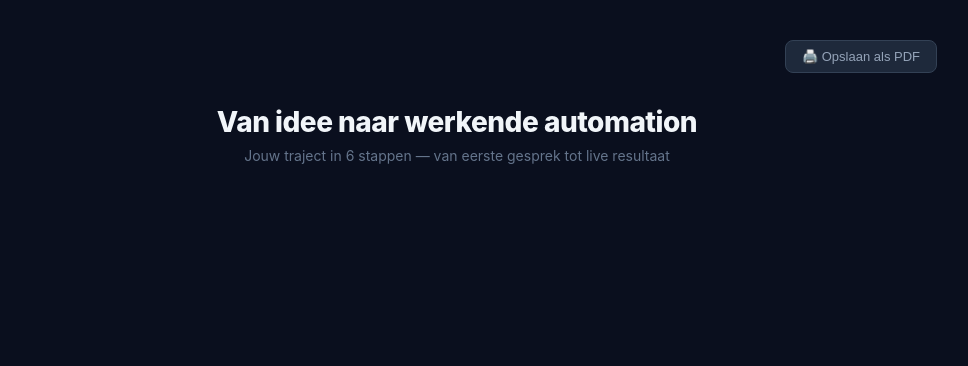
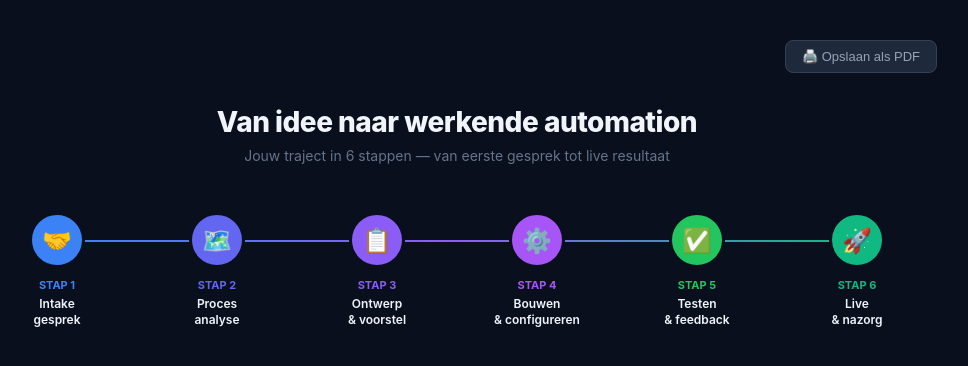
Before and after one commit to Jeremiahfrom/6-step-workflow-automation-plan, a plain HTML site: page stappenplan.html in a window 1280 px wide. Shown: the whole page, without its empty margins (183-1151 px from the left). Drawn offline with Linux system fonts and the light colour scheme.

Commit message:
feat: add timeline component with 6 phases

```diff
--- a/stappenplan.html
+++ b/stappenplan.html
@@ -62,6 +62,78 @@
       .toolbar, .progress-controls { display: none !important; }
       .detail-panel { display: grid !important; break-inside: avoid; }
     }
+
+    /* ── Timeline ─────────────────────────────────── */
+    .timeline {
+      position: relative;
+      display: flex;
+      justify-content: space-between;
+      align-items: flex-start;
+      margin-bottom: 32px;
+    }
+
+    .timeline::before {
+      content: '';
+      position: absolute;
+      top: 28px;
+      left: calc(100% / 12);
+      right: calc(100% / 12);
+      height: 2px;
+      background: linear-gradient(to right, var(--c1), var(--c3), var(--c6));
+      z-index: 0;
+    }
+
+    .phase {
+      flex: 1;
+      display: flex;
+      flex-direction: column;
+      align-items: center;
+      cursor: pointer;
+      z-index: 1;
+      padding: 0 4px;
+      user-select: none;
+    }
+
+    .phase-circle {
+      width: 56px;
+      height: 56px;
+      border-radius: 50%;
+      display: flex;
+      align-items: center;
+      justify-content: center;
+      font-size: 24px;
+      border: 3px solid var(--bg);
+      transition: transform 0.15s ease;
+      position: relative;
+    }
+
+    .phase:hover .phase-circle { transform: scale(1.08); }
+
+    /* done checkmark badge */
+    .phase.done .phase-circle::before {
+      content: '✓';
+      position: absolute;
+      top: -6px; right: -6px;
+      background: #22c55e;
+      color: white;
+      border-radius: 50%;
+      width: 20px; height: 20px;
+      font-size: 11px; font-weight: 700;
+      display: flex; align-items: center; justify-content: center;
+    }
+
+    /* active ring */
+    .phase.active .phase-circle::after {
+      content: '';
+      position: absolute;
+      inset: -5px;
+      border-radius: 50%;
+      border: 2px solid white;
+      opacity: 0.4;
+    }
+
+    .phase-number { font-size: 11px; font-weight: 700; margin-top: 10px; text-align: center; }
+    .phase-name   { font-size: 12px; color: var(--text); margin-top: 4px; text-align: center; font-weight: 600; line-height: 1.3; }
   </style>
 </head>
 <body>
@@ -73,7 +145,38 @@
       <h1>Van idee naar werkende automation</h1>
       <p>Jouw traject in 6 stappen — van eerste gesprek tot live resultaat</p>
     </div>
-    <!-- timeline goes here -->
+    <div class="timeline">
+      <div class="phase" id="phase-1" onclick="togglePhase(1)">
+        <div class="phase-circle" style="background:var(--c1)">🤝</div>
+        <div class="phase-number" style="color:var(--c1)">STAP 1</div>
+        <div class="phase-name">Intake<br>gesprek</div>
+      </div>
+      <div class="phase" id="phase-2" onclick="togglePhase(2)">
+        <div class="phase-circle" style="background:var(--c2)">🗺️</div>
+        <div class="phase-number" style="color:var(--c2)">STAP 2</div>
+        <div class="phase-name">Proces<br>analyse</div>
+      </div>
+      <div class="phase" id="phase-3" onclick="togglePhase(3)">
+        <div class="phase-circle" style="background:var(--c3)">📋</div>
+        <div class="phase-number" style="color:var(--c3)">STAP 3</div>
+        <div class="phase-name">Ontwerp<br>&amp; voorstel</div>
+      </div>
+      <div class="phase" id="phase-4" onclick="togglePhase(4)">
+        <div class="phase-circle" style="background:var(--c4)">⚙️</div>
+        <div class="phase-number" style="color:var(--c4)">STAP 4</div>
+        <div class="phase-name">Bouwen<br>&amp; configureren</div>
+      </div>
+      <div class="phase" id="phase-5" onclick="togglePhase(5)">
+        <div class="phase-circle" style="background:var(--c5)">✅</div>
+        <div class="phase-number" style="color:var(--c5)">STAP 5</div>
+        <div class="phase-name">Testen<br>&amp; feedback</div>
+      </div>
+      <div class="phase" id="phase-6" onclick="togglePhase(6)">
+        <div class="phase-circle" style="background:var(--c6)">🚀</div>
+        <div class="phase-number" style="color:var(--c6)">STAP 6</div>
+        <div class="phase-name">Live<br>&amp; nazorg</div>
+      </div>
+    </div>
     <!-- detail panels go here -->
   </div>
   <script>
```
